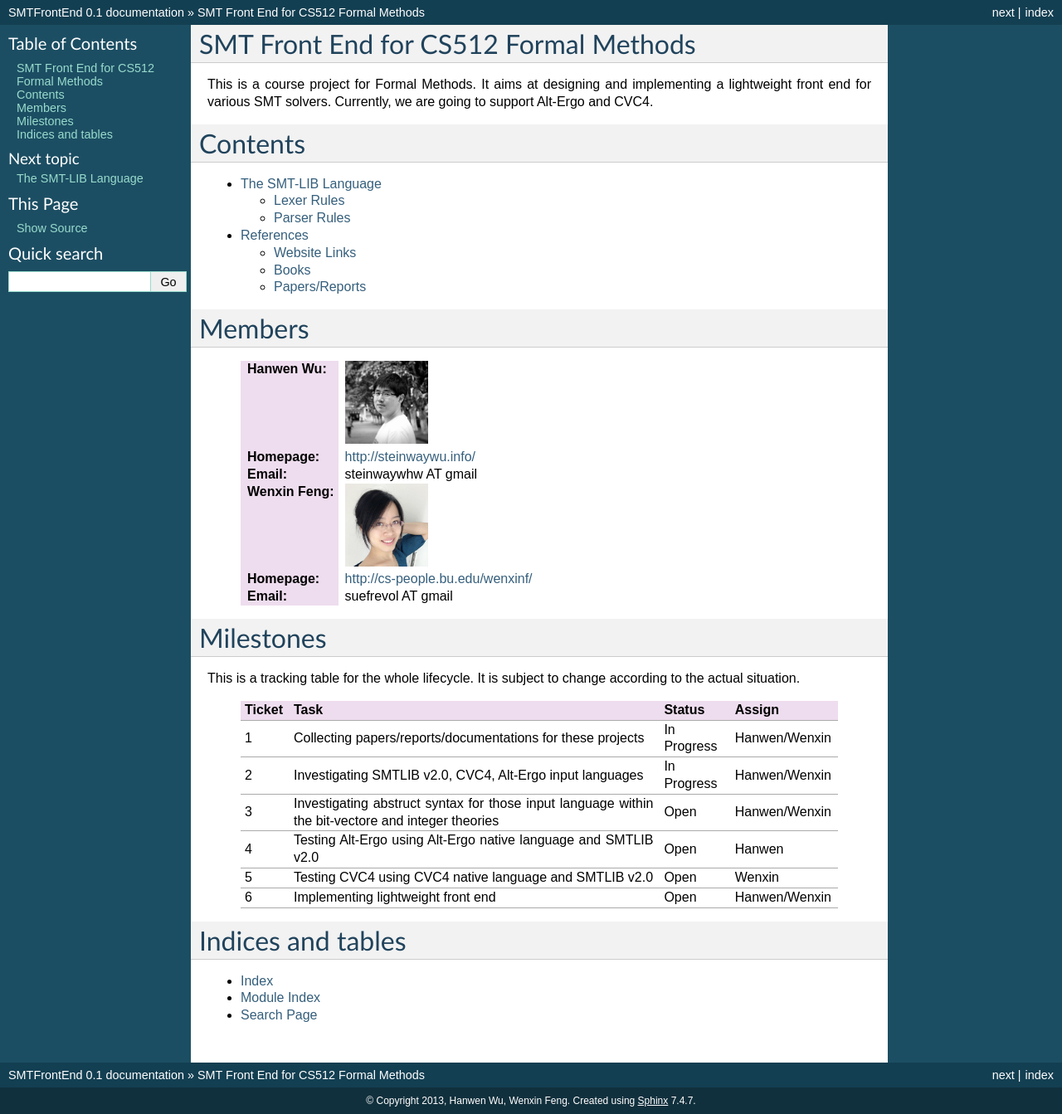
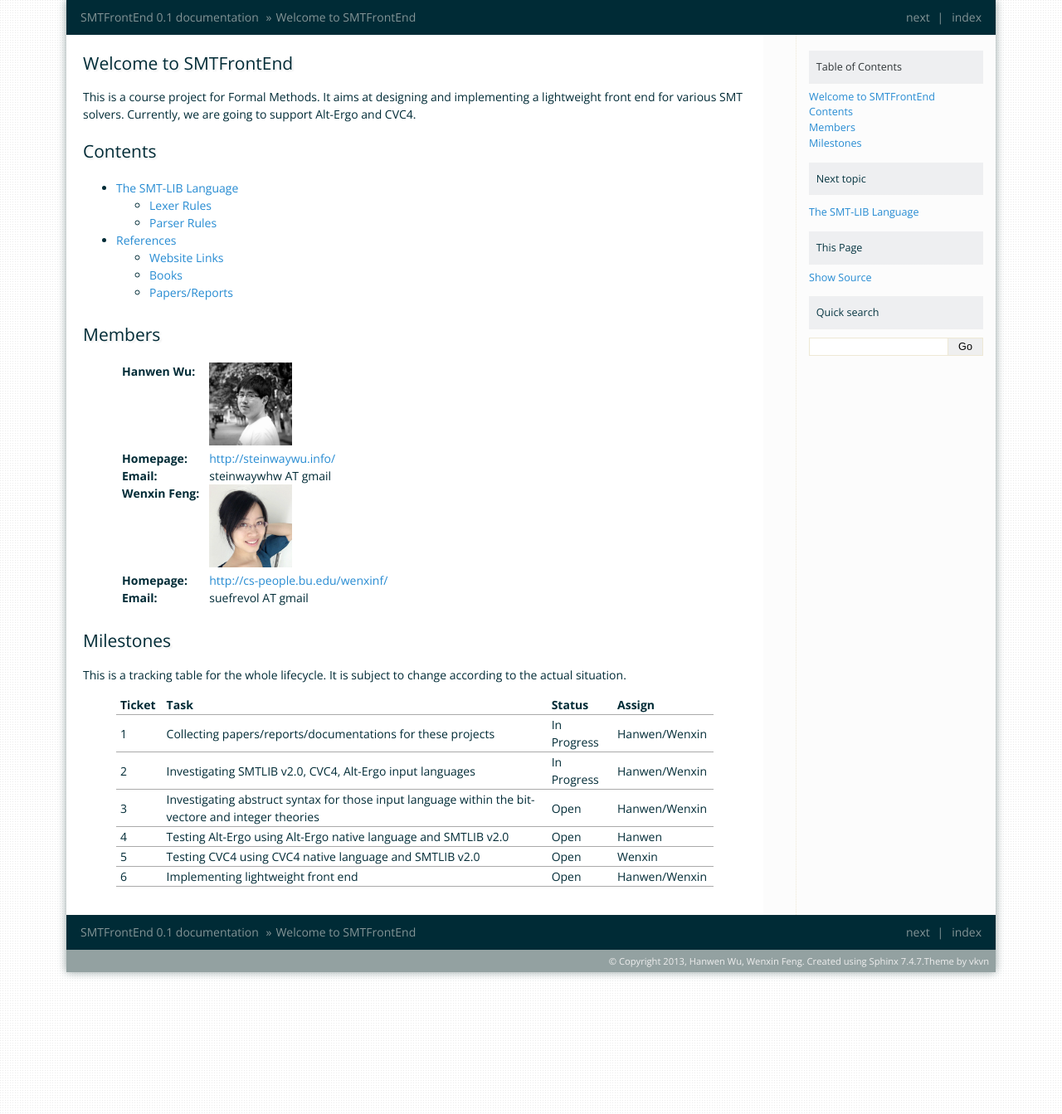
Before and after one commit to steinwaywhw/SMT-FrontEnd, a Sphinx documentation site: the page built from docs/source/index.rst, in a window 1280 px wide. Shown: the whole page at 83% size. Built offline with Sphinx 7.4.7, drawn with Linux system fonts in a browser that asks for light colours; formulas are drawn with MathJax 3.

Commit message:
Try another theme

```diff
--- /dev/null
+++ b/docs/source/_themes/solar/NEWS.txt
@@ -0,0 +1,32 @@
+News
+====
+
+1.3
+---
+* Release date: 2012-11-01.
+* Source Code Pro is now used for code samples.
+* Reduced font size of pre elements.
+* Horizontal rule for header elements.
+* HTML pre contents are now wrapped (no scrollbars).
+* Changed permalink color from black to a lighter one.
+
+1.2
+---
+* Release date: 2012-10-03.
+* Style additional admonition levels.
+* Increase padding for navigation links (minor).
+* Add shadow for admonition items (minor).
+
+1.1
+---
+* Release date: 2012-09-05.
+* Add a new background.
+* Revert font of headings to Open Sans Light.
+* Darker color for h3 - h6.
+* Removed dependency on solarized dark pygments style.
+* Nice looking scrollbars for pre element.
+
+1.0
+---
+* Release date: 2012-08-24.
+* Initial release.
--- /dev/null
+++ b/docs/source/_themes/solar/README.rst
@@ -0,0 +1,28 @@
+Solar theme for Python Sphinx
+=============================
+Solar is an attempt to create a theme for Sphinx based on the `Solarized <http://ethanschoonover.com/solarized>`_ color scheme.
+
+Preview
+-------
+http://vimalkumar.in/sphinx-themes/solar
+
+Download
+--------
+Released versions are available from http://github.com/vkvn/sphinx-themes/downloads
+
+Installation
+------------
+#. Extract the archive.
+#. Modify ``conf.py`` of an existing Sphinx project or create new project using ``sphinx-quickstart``.
+#. Change the ``html_theme`` parameter to ``solar``.
+#. Change the ``html_theme_path`` to the location containing the extracted archive.
+
+License
+-------
+`GNU General Public License <http://www.gnu.org/licenses/gpl.html>`_.
+
+Credits
+-------
+Modified from the default Sphinx theme -- Sphinxdoc
+
+Background pattern from http://subtlepatterns.com.
--- /dev/null
+++ b/docs/source/_themes/solar/layout.html
@@ -0,0 +1,32 @@
+{% extends "basic/layout.html" %}
+
+{%- block doctype -%}
+<!DOCTYPE html>
+{%- endblock -%}
+
+{%- block extrahead -%}
+<link href='http://fonts.googleapis.com/css?family=Source+Code+Pro|Open+Sans:300italic,400italic,700italic,400,300,700' rel='stylesheet' type='text/css'>
+<link href="{{ pathto("_static/solarized-dark.css", 1) }}" rel="stylesheet">
+{%- endblock -%}
+
+{# put the sidebar before the body #}
+{% block sidebar1 %}{{ sidebar() }}{% endblock %}
+{% block sidebar2 %}{% endblock %}
+
+{%- block footer %}
+    <div class="footer">
+    {%- if show_copyright %}
+      {%- if hasdoc('copyright') %}
+        {% trans path=pathto('copyright'), copyright=copyright|e %}&copy; <a href="{{ path }}">Copyright</a> {{ copyright }}.{% endtrans %}
+      {%- else %}
+        {% trans copyright=copyright|e %}&copy; Copyright {{ copyright }}.{% endtrans %}
+      {%- endif %}
+    {%- endif %}
+    {%- if last_updated %}
+      {% trans last_updated=last_updated|e %}Last updated on {{ last_updated }}.{% endtrans %}
+    {%- endif %}
+    {%- if show_sphinx %}
+    {% trans sphinx_version=sphinx_version|e %}Created using <a href="http://sphinx.pocoo.org/">Sphinx</a> {{ sphinx_version }}.Theme by <a href="http://github.com/vkvn">vkvn</a>{% endtrans %}
+    {%- endif %}
+    </div>
+{%- endblock %}
--- /dev/null
+++ b/docs/source/_themes/solar/static/solar.css
@@ -0,0 +1,344 @@
+/* solar.css
+ * Modified from sphinxdoc.css of the sphinxdoc theme.
+*/
+
+@import url("basic.css");
+
+/* -- page layout ----------------------------------------------------------- */
+
+body {
+    font-family: 'Open Sans', sans-serif;
+    font-size: 14px;
+    line-height: 150%;
+    text-align: center;
+    color: #002b36;
+    padding: 0;
+    margin: 0px 80px 0px 80px;
+    min-width: 740px;
+    -moz-box-shadow: 0px 0px 10px #93a1a1;
+    -webkit-box-shadow: 0px 0px 10px #93a1a1;
+    box-shadow: 0px 0px 10px #93a1a1;
+    background: url("subtle_dots.png") repeat;
+
+}
+
+div.document {
+    background-color: #fcfcfc;
+    text-align: left;
+    background-repeat: repeat-x;
+}
+
+div.bodywrapper {
+    margin: 0 240px 0 0;
+    border-right: 1px dotted #eee8d5;
+}
+
+div.body {
+    background-color: white;
+    margin: 0;
+    padding: 0.5em 20px 20px 20px;
+}
+
+div.related {
+    font-size: 1em;
+    background: #002b36;
+    color: #839496;
+    padding: 5px 0px;
+}
+
+div.related ul {
+    height: 2em;
+    margin: 2px;
+}
+
+div.related ul li {
+    margin: 0;
+    padding: 0;
+    height: 2em;
+    float: left;
+}
+
+div.related ul li.right {
+    float: right;
+    margin-right: 5px;
+}
+
+div.related ul li a {
+    margin: 0;
+    padding: 2px 5px;
+    line-height: 2em;
+    text-decoration: none;
+    color: #839496;
+}
+
+div.related ul li a:hover {
+    background-color: #073642;
+    -webkit-border-radius: 2px;
+    -moz-border-radius: 2px;
+    border-radius: 2px;
+}
+
+div.sphinxsidebarwrapper {
+    padding: 0;
+}
+
+div.sphinxsidebar {
+    margin: 0;
+    padding: 0.5em 15px 15px 0;
+    width: 210px;
+    float: right;
+    font-size: 0.9em;
+    text-align: left;
+}
+
+div.sphinxsidebar h3, div.sphinxsidebar h4 {
+    margin: 1em 0 0.5em 0;
+    font-size: 1em;
+    padding: 0.7em;
+    background-color: #eeeff1;
+}
+
+div.sphinxsidebar h3 a {
+    color: #2E3436;
+}
+
+div.sphinxsidebar ul {
+    padding-left: 1.5em;
+    margin-top: 7px;
+    padding: 0;
+    line-height: 150%;
+    color: #586e75;
+}
+
+div.sphinxsidebar ul ul {
+    margin-left: 20px;
+}
+
+div.sphinxsidebar input {
+    border: 1px solid #eee8d5;
+}
+
+div.footer {
+    background-color: #93a1a1;
+    color: #eee;
+    padding: 3px 8px 3px 0;
+    clear: both;
+    font-size: 0.8em;
+    text-align: right;
+}
+
+div.footer a {
+    color: #eee;
+    text-decoration: none;
+}
+
+/* -- body styles ----------------------------------------------------------- */
+
+p {
+    margin: 0.8em 0 0.5em 0;
+}
+
+div.body a, div.sphinxsidebarwrapper a {
+    color: #268bd2;
+    text-decoration: none;
+}
+
+div.body a:hover, div.sphinxsidebarwrapper a:hover {
+    border-bottom: 1px solid #268bd2;
+}
+
+h1, h2, h3, h4, h5, h6 {
+    font-family: "Open Sans", sans-serif;
+    font-weight: 300;
+}
+
+h1 {
+    margin: 0;
+    padding: 0.7em 0 0.3em 0;
+    line-height: 1.2em;
+    color: #002b36;
+    text-shadow: #eee 0.1em 0.1em 0.1em;
+}
+
+h2 {
+    margin: 1.3em 0 0.2em 0;
+    padding: 0 0 10px 0;
+    color: #073642;
+    border-bottom: 1px solid #eee;
+}
+
+h3 {
+    margin: 1em 0 -0.3em 0;
+    padding-bottom: 5px;
+}
+
+h3, h4, h5, h6 {
+    color: #073642;
+	border-bottom: 1px dotted #eee;
+}
+
+div.body h1 a, div.body h2 a, div.body h3 a, div.body h4 a, div.body h5 a, div.body h6 a {
+    color: #657B83!important;
+}
+
+h1 a.anchor, h2 a.anchor, h3 a.anchor, h4 a.anchor, h5 a.anchor, h6 a.anchor {
+    display: none;
+    margin: 0 0 0 0.3em;
+    padding: 0 0.2em 0 0.2em;
+    color: #aaa!important;
+}
+
+h1:hover a.anchor, h2:hover a.anchor, h3:hover a.anchor, h4:hover a.anchor,
+h5:hover a.anchor, h6:hover a.anchor {
+    display: inline;
+}
+
+h1 a.anchor:hover, h2 a.anchor:hover, h3 a.anchor:hover, h4 a.anchor:hover,
+h5 a.anchor:hover, h6 a.anchor:hover {
+    color: #777;
+    background-color: #eee;
+}
+
+a.headerlink {
+    color: #c60f0f!important;
+    font-size: 1em;
+    margin-left: 6px;
+    padding: 0 4px 0 4px;
+    text-decoration: none!important;
+}
+
+a.headerlink:hover {
+    background-color: #ccc;
+    color: white!important;
+}
+
+
+cite, code, tt {
+    font-family: 'Source Code Pro', monospace;
+	font-size: 0.9em;
+    letter-spacing: 0.01em;
+    background-color: #eeeff2;
+    font-style: normal;
+}
+
+hr {
+    border: 1px solid #eee;
+    margin: 2em;
+}
+
+.highlight {
+    -webkit-border-radius: 2px;
+    -moz-border-radius: 2px;
+    border-radius: 2px;
+}
+
+pre {
+    font-family: 'Source Code Pro', monospace;
+    font-style: normal;
+	font-size: 0.9em;
+    letter-spacing: 0.015em;
+    line-height: 120%;
+    padding: 0.7em;
+	white-space: pre-wrap;       /* css-3 */
+	white-space: -moz-pre-wrap;  /* Mozilla, since 1999 */
+	white-space: -pre-wrap;      /* Opera 4-6 */
+	white-space: -o-pre-wrap;    /* Opera 7 */
+	word-wrap: break-word;       /* Internet Explorer 5.5+ */
+}
+
+pre a {
+    color: inherit;
+    text-decoration: underline;
+}
+
+td.linenos pre {
+    padding: 0.5em 0;
+}
+
+div.quotebar {
+    background-color: #f8f8f8;
+    max-width: 250px;
+    float: right;
+    padding: 2px 7px;
+    border: 1px solid #ccc;
+}
+
+div.topic {
+    background-color: #f8f8f8;
+}
+
+table {
+    border-collapse: collapse;
+    margin: 0 -0.5em 0 -0.5em;
+}
+
+table td, table th {
+    padding: 0.2em 0.5em 0.2em 0.5em;
+}
+
+div.admonition {
+    font-size: 0.9em;
+    margin: 1em 0 1em 0;
+    border: 1px solid #eee;
+    background-color: #f7f7f7;
+    padding: 0;
+    -moz-box-shadow: 0px 8px 6px -8px #93a1a1;
+    -webkit-box-shadow: 0px 8px 6px -8px #93a1a1;
+    box-shadow: 0px 8px 6px -8px #93a1a1;
+}
+
+div.admonition p {
+    margin: 0.5em 1em 0.5em 1em;
+    padding: 0.2em;
+}
+
+div.admonition pre {
+    margin: 0.4em 1em 0.4em 1em;
+}
+
+div.admonition p.admonition-title
+{
+    margin: 0;
+    padding: 0.2em 0 0.2em 0.6em;
+    color: white;
+    border-bottom: 1px solid #eee8d5;
+    font-weight: bold;
+    background-color: #268bd2;
+}
+
+div.warning p.admonition-title,
+div.important p.admonition-title {
+    background-color: #cb4b16;
+}
+
+div.hint p.admonition-title,
+div.tip p.admonition-title {
+    background-color: #859900;
+}
+
+div.caution p.admonition-title,
+div.attention p.admonition-title,
+div.danger p.admonition-title,
+div.error p.admonition-title {
+    background-color: #dc322f;
+}
+
+div.admonition ul, div.admonition ol {
+    margin: 0.1em 0.5em 0.5em 3em;
+    padding: 0;
+}
+
+div.versioninfo {
+    margin: 1em 0 0 0;
+    border: 1px solid #eee;
+    background-color: #DDEAF0;
+    padding: 8px;
+    line-height: 1.3em;
+    font-size: 0.9em;
+}
+
+div.viewcode-block:target {
+    background-color: #f4debf;
+    border-top: 1px solid #eee;
+    border-bottom: 1px solid #eee;
+}
--- /dev/null
+++ b/docs/source/_themes/solar/static/solarized-dark.css
@@ -0,0 +1,84 @@
+/* solarized dark style for solar theme */
+
+/*style pre scrollbar*/
+pre::-webkit-scrollbar, .highlight::-webkit-scrollbar {
+	height: 0.5em;
+	background: #073642;
+}
+
+pre::-webkit-scrollbar-thumb {
+	border-radius: 1em;
+	background: #93a1a1;
+}
+
+/* pygments style */
+.highlight .hll { background-color: #ffffcc }
+.highlight  { background: #002B36!important; color: #93A1A1 }
+.highlight .c { color: #586E75 } /* Comment */
+.highlight .err { color: #93A1A1 } /* Error */
+.highlight .g { color: #93A1A1 } /* Generic */
+.highlight .k { color: #859900 } /* Keyword */
+.highlight .l { color: #93A1A1 } /* Literal */
+.highlight .n { color: #93A1A1 } /* Name */
+.highlight .o { color: #859900 } /* Operator */
+.highlight .x { color: #CB4B16 } /* Other */
+.highlight .p { color: #93A1A1 } /* Punctuation */
+.highlight .cm { color: #586E75 } /* Comment.Multiline */
+.highlight .cp { color: #859900 } /* Comment.Preproc */
+.highlight .c1 { color: #586E75 } /* Comment.Single */
+.highlight .cs { color: #859900 } /* Comment.Special */
+.highlight .gd { color: #2AA198 } /* Generic.Deleted */
+.highlight .ge { color: #93A1A1; font-style: italic } /* Generic.Emph */
+.highlight .gr { color: #DC322F } /* Generic.Error */
+.highlight .gh { color: #CB4B16 } /* Generic.Heading */
+.highlight .gi { color: #859900 } /* Generic.Inserted */
+.highlight .go { color: #93A1A1 } /* Generic.Output */
+.highlight .gp { color: #93A1A1 } /* Generic.Prompt */
+.highlight .gs { color: #93A1A1; font-weight: bold } /* Generic.Strong */
+.highlight .gu { color: #CB4B16 } /* Generic.Subheading */
+.highlight .gt { color: #93A1A1 } /* Generic.Traceback */
+.highlight .kc { color: #CB4B16 } /* Keyword.Constant */
+.highlight .kd { color: #268BD2 } /* Keyword.Declaration */
+.highlight .kn { color: #859900 } /* Keyword.Namespace */
+.highlight .kp { color: #859900 } /* Keyword.Pseudo */
+.highlight .kr { color: #268BD2 } /* Keyword.Reserved */
+.highlight .kt { color: #DC322F } /* Keyword.Type */
+.highlight .ld { color: #93A1A1 } /* Literal.Date */
+.highlight .m { color: #2AA198 } /* Literal.Number */
+.highlight .s { color: #2AA198 } /* Literal.String */
+.highlight .na { color: #93A1A1 } /* Name.Attribute */
+.highlight .nb { color: #B58900 } /* Name.Builtin */
+.highlight .nc { color: #268BD2 } /* Name.Class */
+.highlight .no { color: #CB4B16 } /* Name.Constant */
+.highlight .nd { color: #268BD2 } /* Name.Decorator */
+.highlight .ni { color: #CB4B16 } /* Name.Entity */
+.highlight .ne { color: #CB4B16 } /* Name.Exception */
+.highlight .nf { color: #268BD2 } /* Name.Function */
+.highlight .nl { color: #93A1A1 } /* Name.Label */
+.highlight .nn { color: #93A1A1 } /* Name.Namespace */
+.highlight .nx { color: #93A1A1 } /* Name.Other */
+.highlight .py { color: #93A1A1 } /* Name.Property */
+.highlight .nt { color: #268BD2 } /* Name.Tag */
+.highlight .nv { color: #268BD2 } /* Name.Variable */
+.highlight .ow { color: #859900 } /* Operator.Word */
+.highlight .w { color: #93A1A1 } /* Text.Whitespace */
+.highlight .mf { color: #2AA198 } /* Literal.Number.Float */
+.highlight .mh { color: #2AA198 } /* Literal.Number.Hex */
+.highlight .mi { color: #2AA198 } /* Literal.Number.Integer */
+.highlight .mo { color: #2AA198 } /* Literal.Number.Oct */
+.highlight .sb { color: #586E75 } /* Literal.String.Backtick */
+.highlight .sc { color: #2AA198 } /* Literal.String.Char */
+.highlight .sd { color: #93A1A1 } /* Literal.String.Doc */
+.highlight .s2 { color: #2AA198 } /* Literal.String.Double */
+.highlight .se { color: #CB4B16 } /* Literal.String.Escape */
+.highlight .sh { color: #93A1A1 } /* Literal.String.Heredoc */
+.highlight .si { color: #2AA198 } /* Literal.String.Interpol */
+.highlight .sx { color: #2AA198 } /* Literal.String.Other */
+.highlight .sr { color: #DC322F } /* Literal.String.Regex */
+.highlight .s1 { color: #2AA198 } /* Literal.String.Single */
+.highlight .ss { color: #2AA198 } /* Literal.String.Symbol */
+.highlight .bp { color: #268BD2 } /* Name.Builtin.Pseudo */
+.highlight .vc { color: #268BD2 } /* Name.Variable.Class */
+.highlight .vg { color: #268BD2 } /* Name.Variable.Global */
+.highlight .vi { color: #268BD2 } /* Name.Variable.Instance */
+.highlight .il { color: #2AA198 } /* Literal.Number.Integer.Long */
--- /dev/null
+++ b/docs/source/_themes/solar/theme.conf
@@ -0,0 +1,4 @@
+[theme]
+inherit = basic
+stylesheet = solar.css
+pygments_style = none
--- a/docs/source/conf.py
+++ b/docs/source/conf.py
@@ -91,7 +91,8 @@ pygments_style = 'sphinx'
 
 # The theme to use for HTML and HTML Help pages.  See the documentation for
 # a list of builtin themes.
-html_theme = 'default'
+html_theme = 'solar'
+sys.path.append(os.path.abspath('_themes'))
 
 # Theme options are theme-specific and customize the look and feel of a theme
 # further.  For a list of options available for each theme, see the
@@ -99,7 +100,7 @@ html_theme = 'default'
 #html_theme_options = {}
 
 # Add any paths that contain custom themes here, relative to this directory.
-#html_theme_path = []
+html_theme_path = ['_themes']
 
 # The name for this set of Sphinx documents.  If None, it defaults to
 # "<project> v<release> documentation".
--- a/docs/source/index.rst
+++ b/docs/source/index.rst
@@ -3,7 +3,7 @@
    You can adapt this file completely to your liking, but it should at least
    contain the root `toctree` directive.
 
-SMT Front End for CS512 Formal Methods
+Welcome to SMTFrontEnd
 =======================================
 
 This is a course project for Formal Methods. It aims at designing and implementing a lightweight front end for various SMT solvers. Currently, we are going to support Alt-Ergo and CVC4.
@@ -62,15 +62,3 @@ This is a tracking table for the whole lifecycle. It is subject to change accord
     +--------+---------------------------------------------------------------+--------------+--------------+
     |6       |  Implementing lightweight front end                           | Open         | Hanwen/Wenxin|
     +--------+---------------------------------------------------------------+--------------+--------------+
-
-
-
-
-
-
-Indices and tables
-==================
-
-* :ref:`genindex`
-* :ref:`modindex`
-* :ref:`search`
```
Also changed, not shown: docs/source/_themes/solar/static/subtle_dots.png (added).
